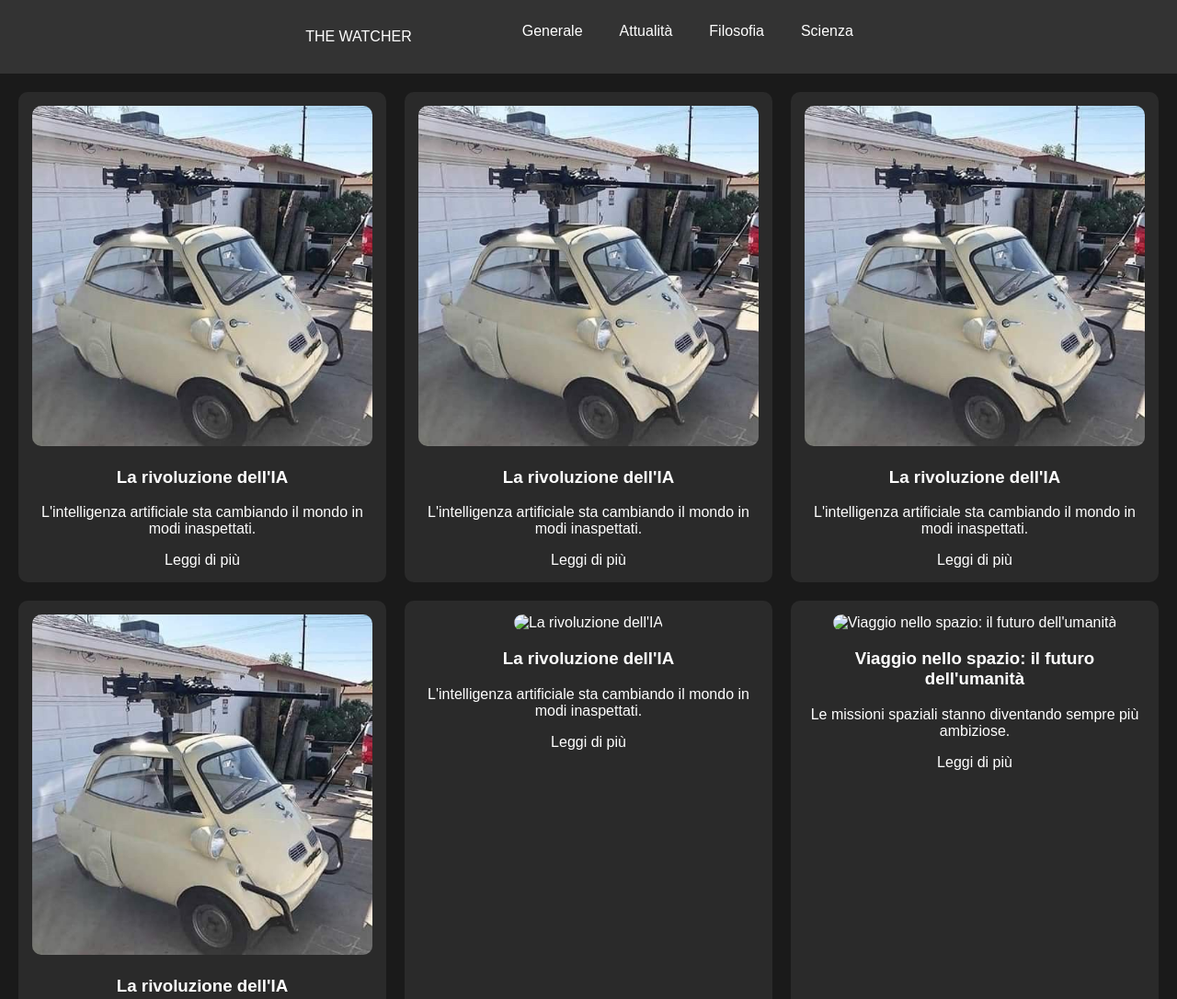
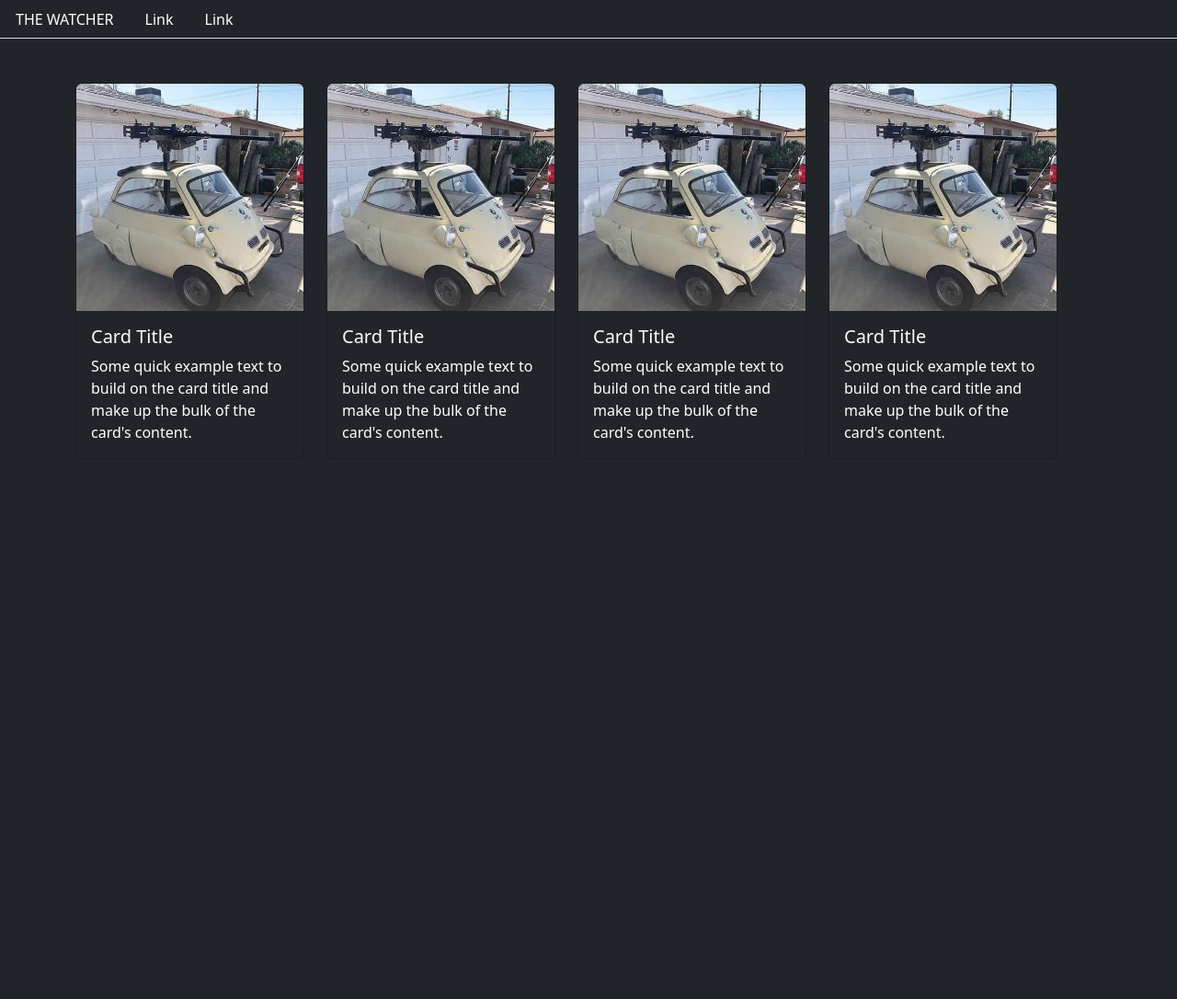
Before and after one commit to Janucat/the-watcher, a plain HTML site: page index.html in a window 1280 px wide. Shown: the top 1086 px of the page at 92% size. After the commit the page ends 800 px from the top, so only its background shows below. Drawn offline with nearby package versions, Linux system fonts and the light colour scheme.

Commit message:
skibidi1

```diff
--- a/index.html
+++ b/index.html
@@ -1,107 +1,94 @@
 <!DOCTYPE html>
-<html lang="it">
+<html lang="en">
 <head>
     <meta charset="UTF-8">
     <meta name="viewport" content="width=device-width, initial-scale=1.0">
-    <title>The Watcher</title>
-    <style>
-        body {
-            background-color: #1a1a1a;
-            color: white;
-            font-family: Arial, sans-serif;
-            margin: 0;
-            padding: 0;
-        }
-        .navbar {
-            display: flex;
-            justify-content: center;
-            background-color: #333;
-            padding: 15px;
-        }
-        .navbar a {
-            color: white;
-            text-decoration: none;
-            padding: 10px 20px;
-        }
-        .navbar a:hover {
-            background-color: #555;
-        }
-        .container {
-            display: grid;
-            grid-template-columns: repeat(auto-fit, minmax(300px, 1fr));
-            gap: 20px;
-            padding: 20px;
-        }
-        .article {
-            background-color: #2a2a2a;
-            padding: 15px;
-            border-radius: 10px;
-            text-align: center;
-        }
-        .article img {
-            max-width: 100%;
-            border-radius: 10px;
-        }
-        .article a {
-            text-decoration: none;
-            color: white;
-            display: block;
-            margin-top: 10px;
-        }
-    </style>
+    <title>Document</title>
+
+    <!-- Latest compiled and minified CSS -->
+    <link href="https://cdn.jsdelivr.net/npm/bootstrap@5.3.3/dist/css/bootstrap.min.css" rel="stylesheet">
+
 </head>
-<body>
-    <nav class="navbar">
-        <p style="margin-right: 100px;">THE WATCHER</p>
-        <a href="#">Generale</a>
-        <a href="#">Attualità</a>
-        <a href="#">Filosofia</a>
-        <a href="#">Scienza</a>
-    </nav>
-    <div class="container" id="articles">
-        <div class="article">
-            <img src="ia.jpg" alt="La rivoluzione dell'IA">
-            <h3>La rivoluzione dell'IA</h3>
-            <p>L'intelligenza artificiale sta cambiando il mondo in modi inaspettati.</p>
-            <a href="articles/ia.html">Leggi di più</a>
+<body class="bg-dark text-white">
+
+    <ul class="nav nav-tabs">
+        <li class="nav-item">
+            <a class="nav-link text-white" href="#">THE WATCHER</a>
+        </li>
+        <li class="nav-item">
+            <a class="nav-link text-white" href="#">Link</a>
+        </li>
+        <li class="nav-item">
+            <a class="nav-link text-white" href="#">Link</a>
+        </li>
+    </ul>
+
+    <div class="container mt-5">
+        <div class="row">
+
+            <div class="col-md-6 row">
+
+                <div class="col-lg-6">
+                    <a href="#" class="text-decoration-none">
+                        <div class="card bg-dark text-white rounded">
+                        <img src="res/autocross.jpg" class="card-img-top rounded-top" alt="Card image">
+                        <div class="card-body">
+                            <h5 class="card-title">Card Title</h5>
+                            <p class="card-text">Some quick example text to build on the card title and make up the bulk of the card's content.</p>
+                        </div>
+                        </div>
+                    </a>
+
+                </div>
+
+                <div class="col-lg-6">
+                    <a href="#" class="text-decoration-none">
+                        <div class="card bg-dark text-white rounded">
+                        <img src="res/autocross.jpg" class="card-img-top rounded-top" alt="Card image">
+                        <div class="card-body">
+                            <h5 class="card-title">Card Title</h5>
+                            <p class="card-text">Some quick example text to build on the card title and make up the bulk of the card's content.</p>
+                        </div>
+                        </div>
+                    </a>
+                </div>
+            </div>
+
+            <div class="col-md-6 row">
+
+                <div class="col-lg-6">
+                    <a href="#" class="text-decoration-none">
+                        <div class="card bg-dark text-white rounded">
+                        <img src="res/autocross.jpg" class="card-img-top rounded-top" alt="Card image">
+                        <div class="card-body">
+                            <h5 class="card-title">Card Title</h5>
+                            <p class="card-text">Some quick example text to build on the card title and make up the bulk of the card's content.</p>
+                        </div>
+                        </div>
+                    </a>
+                </div>
+
+                <div class="col-lg-6">
+                    <a href="#" class="text-decoration-none">
+                        <div class="card bg-dark text-white rounded">
+                        <img src="res/autocross.jpg" class="card-img-top rounded-top" alt="Card image">
+                        <div class="card-body">
+                            <h5 class="card-title">Card Title</h5>
+                            <p class="card-text">Some quick example text to build on the card title and make up the bulk of the card's content.</p>
+                        </div>
+                        </div>
+                    </a>
+                </div>
+            </div>
+
+
+
         </div>
-        <div class="article">
-            <img src="ia.jpg" alt="La rivoluzione dell'IA">
-            <h3>La rivoluzione dell'IA</h3>
-            <p>L'intelligenza artificiale sta cambiando il mondo in modi inaspettati.</p>
-            <a href="articles/ia.html">Leggi di più</a>
-        </div>
-        <div class="article">
-            <img src="ia.jpg" alt="La rivoluzione dell'IA">
-            <h3>La rivoluzione dell'IA</h3>
-            <p>L'intelligenza artificiale sta cambiando il mondo in modi inaspettati.</p>
-            <a href="articles/ia.html">Leggi di più</a>
-        </div>
-        <div class="article">
-            <img src="ia.jpg" alt="La rivoluzione dell'IA">
-            <h3>La rivoluzione dell'IA</h3>
-            <p>L'intelligenza artificiale sta cambiando il mondo in modi inaspettati.</p>
-            <a href="articles/ia.html">Leggi di più</a>
-        </div>
+
     </div>
 
-    <script>
-        fetch('articles.json')
-            .then(response => response.json())
-            .then(data => {
-                const container = document.getElementById('articles');
-                data.articles.forEach(article => {
-                    const div = document.createElement('div');
-                    div.className = 'article';
-                    div.innerHTML = `
-                        <img src="${article.image}" alt="${article.title}">
-                        <h3>${article.title}</h3>
-                        <p>${article.abstract}</p>
-                        <a href="${article.link}">Leggi di più</a>
-                    `;
-                    container.appendChild(div);
-                });
-            });
-    </script>
+
+    <!-- Latest compiled JavaScript -->
+    <script src="https://cdn.jsdelivr.net/npm/bootstrap@5.3.3/dist/js/bootstrap.bundle.min.js"></script>
 </body>
 </html>
```
Also changed, not shown: old_index.html (added, +107 -0 lines), res/autocross.jpg (renamed from ia.jpg).
